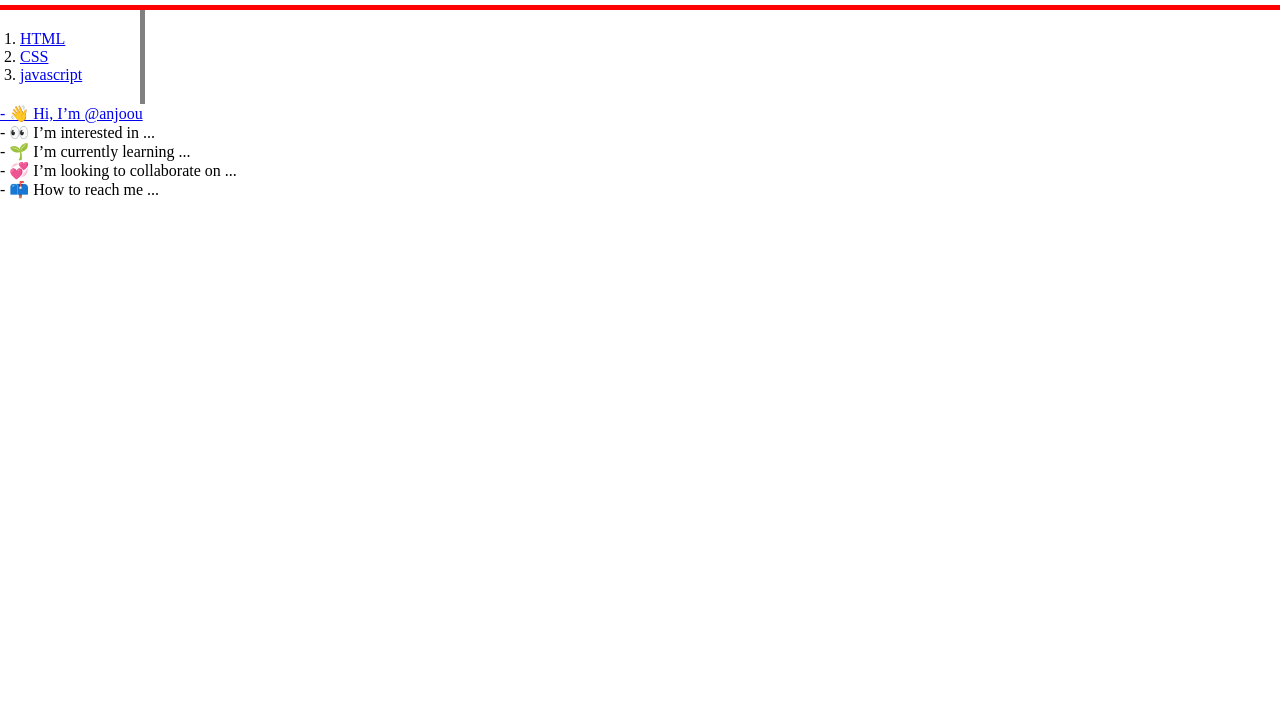
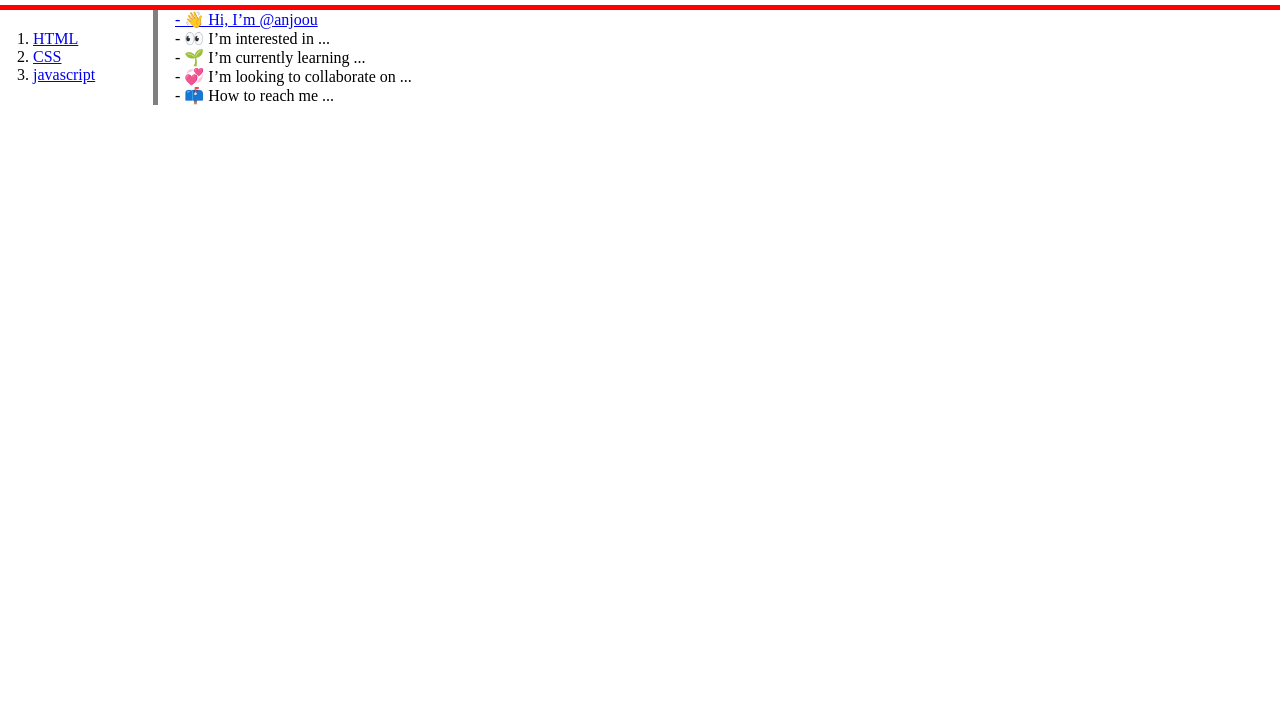
Before and after one commit to an-jiohh/web2_CSS, a plain HTML site: page box2.html in a window 1280 px wide. Shown: the part 72-800 px from the top of the page. Drawn offline with Linux system fonts and the light colour scheme.

Commit message:
use_grid

```diff
--- a/box2.html
+++ b/box2.html
@@ -17,20 +17,32 @@
         width:100px;
         margin:0;
         padding:20px;
+        padding-left: 33px;
+      }
+      #grid{
+        display:grid;
+        grid-template-columns: 150px 1fr;
+      }
+      #article{
+        padding-left:25px;
       }
     </style>
   </head>
   <body>
     <h1>CSS</h1>
+    <div id="grid">
       <ol>
       <li><a href="1.html">HTML</a></li>
       <li><a href="2.html">CSS </a></li>
       <li><a href="3.html">javascript</a></li>
       </ol>
+      <div id="article">
         <a href="https://github.com/">- 👋 Hi, I’m @anjoou</a><br>
         - 👀 I’m interested in ...<br>
         - 🌱 I’m currently learning ...<br>
         - 💞️ I’m looking to collaborate on ...<br>
         - 📫 How to reach me ...<br>
+      </div>
+    </div>
   </body>
 </html>
```
Also changed, not shown: grid.html (+2 -1 lines), 1.html (line endings or trailing spaces), 2.html (indentation only), 3.html (line endings or trailing spaces). Lines whose indentation alone changed are shown as unchanged.
